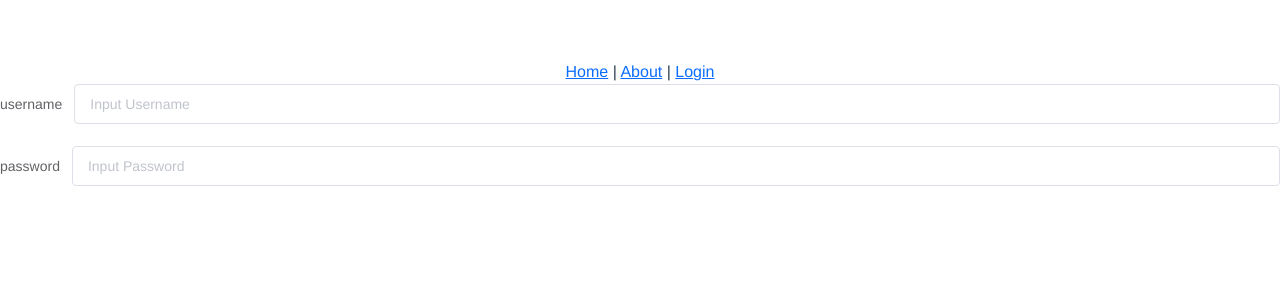
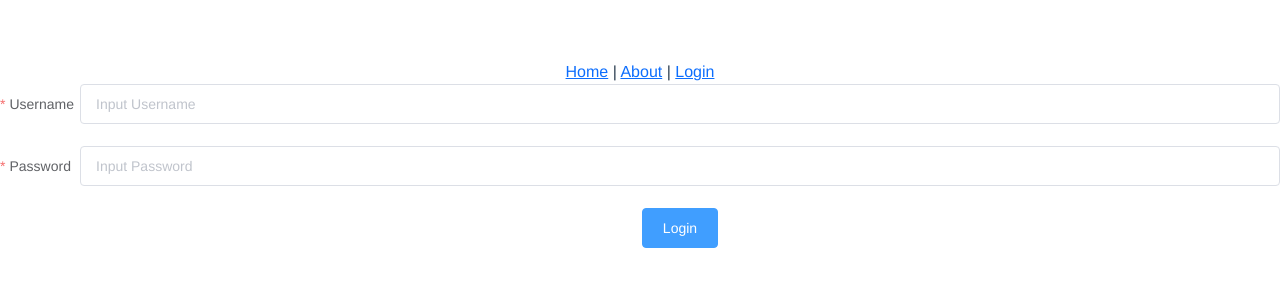
Before and after one commit to Gawain112/Advanced-web-project, a Vue app: page /login in a window 1280 px wide. Shown: the top 300 px of the page. Built offline with nearby package versions, Linux system fonts and the light colour scheme.

Commit message:
login form validation completed

```diff
--- a/src/components/account/LoginForm.vue
+++ b/src/components/account/LoginForm.vue
@@ -1,17 +1,51 @@
 <template>
-  <el-form :label-position="left" :rules="loginRules" :model="loginModel">
-    <el-form-item label="username">
+  <el-form
+    label-position="left"
+    label-width="5rem"
+    :model="loginModel"
+    :size="size"
+    ref="loginModel"
+  >
+    <el-form-item
+      label="Username"
+      prop="username"
+      :rules="[
+        {
+          required: true,
+          message: 'Username cannot be blank',
+          trigger: 'blur'
+        },
+        {
+          min: 3,
+          message: 'Username must be 3 characters or more',
+          trigger: 'blur'
+        }
+      ]"
+    >
       <el-input
         v-model="loginModel.username"
         placeholder="Input Username"
       ></el-input>
     </el-form-item>
-    <el-form-item label="password">
+    <el-form-item
+      label="Password"
+      prop="password"
+      :rules="{
+        required: true,
+        message: 'Password cannot be blank',
+        trigger: 'blur'
+      }"
+    >
       <el-input
         v-model="loginModel.password"
         placeholder="Input Password"
         show-password
       ></el-input>
+    </el-form-item>
+    <el-form-item>
+      <el-button type="primary" @click="submitLogin('loginModel')"
+        >Login</el-button
+      >
     </el-form-item>
   </el-form>
 </template>
@@ -21,19 +55,30 @@ import { ref } from "vue";
 
 export default {
   name: "LoginForm",
-  setup() {
-    const loginRules = {
-      username: [
-        { required: true, message: "Username cannot be blank", trigger: "blur" }
-      ],
-      password: [
-        { required: true, message: "Password cannot be blank", trigger: "blur" }
-      ]
+  props: {
+    size: {
+      name: "size",
+      type: String,
+      required: false,
+      default: "large"
+    }
+  },
+  data() {
+    return {
+      loginModel: ref({ username: "", password: "" })
     };
-
-    const loginModel = ref({ username: "", password: "" });
-
-    return { loginModel, loginRules };
+  },
+  methods: {
+    submitLogin(formName) {
+      this.$refs[formName].validate(valid => {
+        if (valid) {
+          console.log(this.loginModel.username);
+          console.log(this.loginModel.password);
+        } else {
+          return false;
+        }
+      });
+    }
   }
 };
 </script>
--- a/src/views/account/Login.vue
+++ b/src/views/account/Login.vue
@@ -1,5 +1,5 @@
 <template>
-  <LoginForm />
+  <LoginForm size="large" />
 </template>
 
 <script>
```
